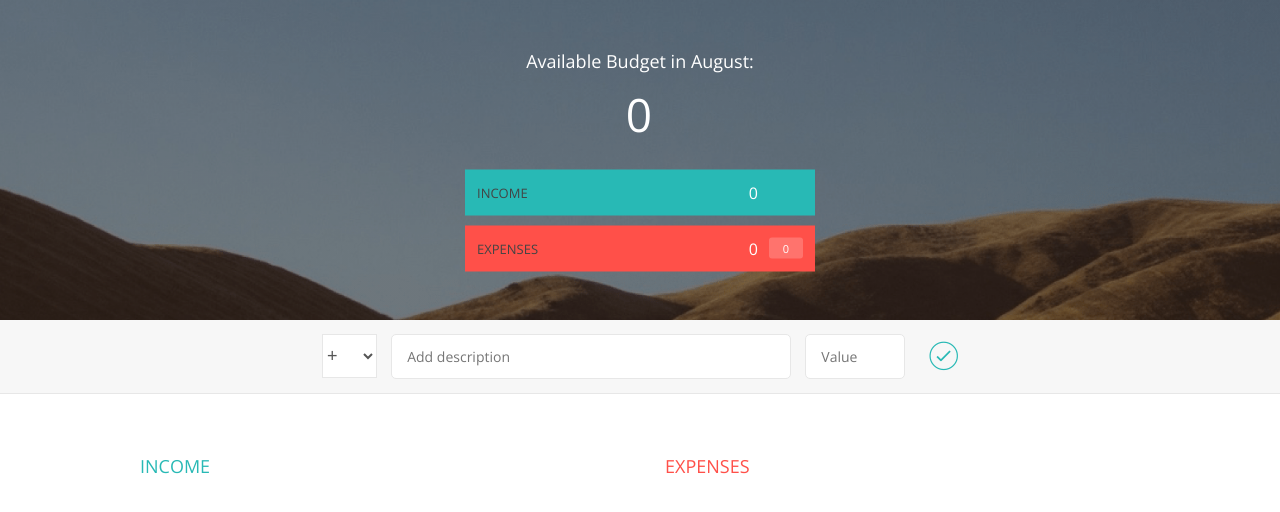
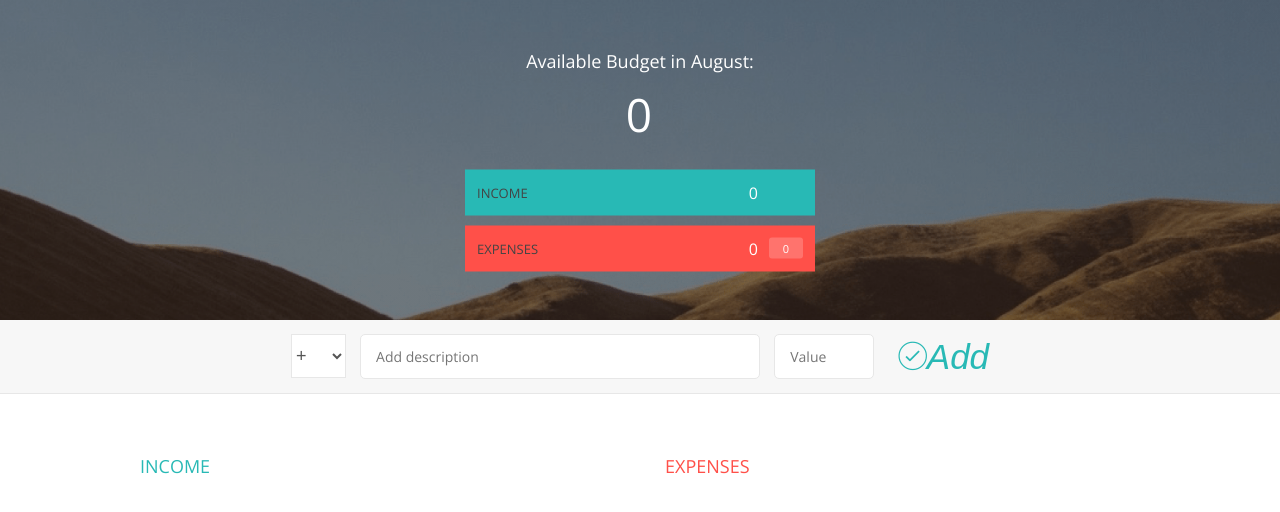
Before and after one commit to mvs24/VanillaJS--Budget-Website, a plain HTML site: page index.html in a window 1280 px wide. Drawn offline with nearby package versions, Linux system fonts and the light colour scheme.

Commit message:
Update index.html

```diff
--- a/index.html
+++ b/index.html
@@ -47,7 +47,7 @@
                     </select>
                     <input type="text" class="add__description" placeholder="Add description">
                     <input type="number" class="add__value" placeholder="Value">
-                    <button class="add__btn"><i class="ion-ios-checkmark-outline"></i></button>
+                    <button class="add__btn"><i class="ion-ios-checkmark-outline">Add</i></button>
                 </div>
             </div>
 
```
